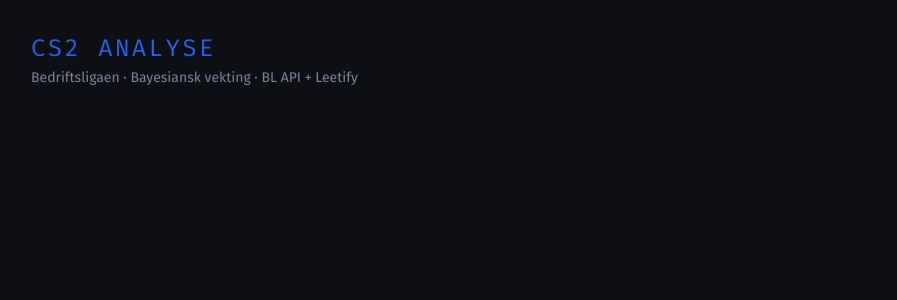
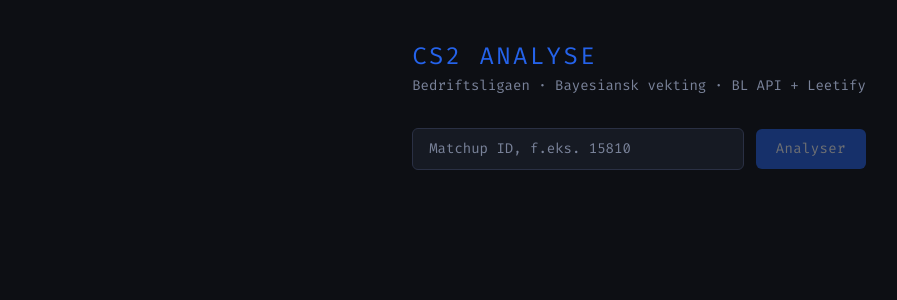
Before and after one commit to marsvar/cs2_data_analytics, a Next.js app in the folder cs2-app/: page / in a window 1280 px wide. Shown: the top 300 px of the page, without its empty margins (1-898 px from the left). Built offline with nearby package versions, Linux system fonts and the light colour scheme.

Commit message:
feat: add dark tactical search UI with power ranking bars and team display

```diff
--- a/cs2-app/app/page.tsx
+++ b/cs2-app/app/page.tsx
@@ -1,12 +1,245 @@
+'use client'
+
+import { useMemo, useState } from 'react'
+import type { AnalyzeResponse, PlayerAnalysis, Team } from '@/lib/types'
+
+// ── Helpers ────────────────────────────────────────────────────────────────
+
+function scoreColor(score: number): string {
+  if (score >= 0.7) return 'var(--color-success)'
+  if (score >= 0.5) return 'var(--color-warning)'
+  return 'var(--color-danger)'
+}
+
+// ── Sub-components (module level) ──────────────────────────────────────────
+
+function DataBadge({ source }: { source: PlayerAnalysis['data_source'] }) {
+  const config = {
+    bl: { label: 'BL', className: 'bg-accent/20 text-accent' },
+    leetify: { label: 'Leetify', className: 'bg-success/20 text-success' },
+    combined: { label: 'BL+L', className: 'bg-purple-500/20 text-purple-300' },
+  }
+  const { label, className } = config[source]
+  return (
+    <span className={`text-[10px] font-mono px-1.5 py-0.5 rounded ${className}`}>
+      {label}
+    </span>
+  )
+}
+
+function PlayerRow({ player }: { player: PlayerAnalysis }) {
+  const displayScore = (player.score * 10).toFixed(2)
+  const displayCI = (player.ci * 10).toFixed(2)
+
+  return (
+    <div className="flex items-center gap-2 py-1.5 border-b border-border/40 last:border-0">
+      {/* Name */}
+      <span className="w-28 shrink-0 font-mono text-xs text-text truncate">
+        {player.name}
+      </span>
+
+      {/* Power bar */}
+      <div className="relative flex-1 h-1 bg-surface2 rounded-full mx-2">
+        <div
+          className="absolute inset-y-0 left-0 rounded-full transition-all"
+          style={{ width: `${player.score * 100}%`, background: scoreColor(player.score) }}
+        />
+      </div>
+
+      {/* Score ±CI */}
+      <span
+        className="w-20 shrink-0 font-mono text-xs text-right tabular-nums"
+        style={{ color: scoreColor(player.score) }}
+      >
+        {displayScore} <span className="text-muted">±{displayCI}</span>
+      </span>
+
+      {/* Data badge */}
+      <div className="shrink-0 w-14 flex justify-end">
+        <DataBadge source={player.data_source} />
+      </div>
+    </div>
+  )
+}
+
+function TeamCard({ team, accent }: { team: Team; accent: 'accent' | 'accent2' }) {
+  const sorted = useMemo(
+    () => [...team.players].sort((a, b) => b.score - a.score),
+    [team.players]
+  )
+
+  const headerColor = accent === 'accent' ? 'text-accent' : 'text-accent2'
+  const borderColor = accent === 'accent' ? 'border-accent/40' : 'border-accent2/40'
+
+  return (
+    <div className={`bg-surface rounded-lg border ${borderColor} p-4`}>
+      {/* Team header */}
+      <h2 className={`font-display text-sm tracking-widest uppercase mb-4 ${headerColor}`}>
+        {team.name !== '' ? team.name : 'Team'}
+      </h2>
+
+      {/* Column headings */}
+      <div className="flex items-center gap-2 mb-1 px-0">
+        <span className="w-28 shrink-0 text-[10px] font-mono text-muted uppercase tracking-wider">
+          Spiller
+        </span>
+        <span className="flex-1 mx-2 text-[10px] font-mono text-muted uppercase tracking-wider">
+          Ranking
+        </span>
+        <span className="w-20 shrink-0 text-[10px] font-mono text-muted uppercase tracking-wider text-right">
+          Score ±CI
+        </span>
+        <span className="w-14 shrink-0 text-[10px] font-mono text-muted uppercase tracking-wider text-right">
+          Kilde
+        </span>
+      </div>
+
+      {/* Player rows */}
+      <div>
+        {sorted.map((p) => (
+          <PlayerRow key={p.paradise_user_id} player={p} />
+        ))}
+      </div>
+    </div>
+  )
+}
+
+function MetaBar({ meta }: { meta: AnalyzeResponse['meta'] }) {
+  return (
+    <div className="flex flex-wrap gap-4 text-[11px] font-mono text-muted bg-surface rounded-md px-4 py-2 border border-border mb-6">
+      <span>
+        <span className="text-text">Runder:</span> {meta.rounds_fetched}
+      </span>
+      <span>
+        <span className="text-text">Leetify:</span> {meta.leetify_count}
+      </span>
+      <span>
+        <span className="text-text">Kilder:</span> {meta.data_sources.join(', ')}
+      </span>
+      <span>
+        <span className="text-text">Tid:</span> {meta.duration_ms}ms
+      </span>
+    </div>
+  )
+}
+
+function AnalysisDisplay({ result }: { result: AnalyzeResponse }) {
+  return (
+    <div className="mt-8">
+      <div className="mb-4 flex items-baseline gap-3">
+        <span className="font-display text-xs tracking-widest uppercase text-muted">
+          Matchup
+        </span>
+        <span className="font-mono text-accent text-sm">#{result.matchup_id}</span>
+      </div>
+
+      <MetaBar meta={result.meta} />
+
+      <div className="grid grid-cols-1 md:grid-cols-2 gap-6">
+        <TeamCard team={result.teams.home} accent="accent" />
+        <TeamCard team={result.teams.away} accent="accent2" />
+      </div>
+    </div>
+  )
+}
+
+// ── Page ───────────────────────────────────────────────────────────────────
+
 export default function Home() {
+  const [input, setInput] = useState('')
+  const [loading, setLoading] = useState(false)
+  const [error, setError] = useState<string | null>(null)
+  const [result, setResult] = useState<AnalyzeResponse | null>(null)
+
+  async function runAnalysis() {
+    const id = input.trim()
+    if (!id) return
+
+    setLoading(true)
+    setError(null)
+    setResult(null)
+
+    try {
+      const res = await fetch(`/api/analyze?matchup_id=${encodeURIComponent(id)}`)
+      const data = await res.json()
+
+      if (!res.ok) {
+        setError(data?.error ?? `HTTP ${res.status}`)
+      } else {
+        setResult(data as AnalyzeResponse)
+      }
+    } catch (err) {
+      setError(err instanceof Error ? err.message : 'Ukjent nettverksfeil')
+    } finally {
+      setLoading(false)
+    }
+  }
+
+  function handleKeyDown(e: React.KeyboardEvent<HTMLInputElement>) {
+    if (e.key === 'Enter') {
+      runAnalysis()
+    }
+  }
+
   return (
-    <main className="min-h-dvh p-8">
-      <h1 className="font-display text-2xl tracking-widest uppercase text-accent">
-        CS2 Analyse
-      </h1>
-      <p className="text-muted text-sm mt-1">
-        Bedriftsligaen · Bayesiansk vekting · BL API + Leetify
-      </p>
+    <main className="min-h-dvh p-6 md:p-10 max-w-5xl mx-auto">
+      {/* Header */}
+      <header className="mb-8">
+        <h1 className="font-display text-2xl tracking-widest uppercase text-accent">
+          CS2 Analyse
+        </h1>
+        <p className="text-muted text-sm mt-1 font-mono">
+          Bedriftsligaen · Bayesiansk vekting · BL API + Leetify
+        </p>
+      </header>
+
+      {/* Search form */}
+      <div className="flex gap-3 items-center">
+        <input
+          type="text"
+          value={input}
+          onChange={(e) => setInput(e.target.value)}
+          onKeyDown={handleKeyDown}
+          placeholder="Matchup ID, f.eks. 15810"
+          disabled={loading}
+          className={[
+            'flex-1 bg-surface border border-border rounded-md',
+            'px-4 py-2.5 font-mono text-sm text-text',
+            'placeholder:text-muted',
+            'focus:outline-none focus:border-accent',
+            'disabled:opacity-50',
+          ].join(' ')}
+        />
+        <button
+          onClick={runAnalysis}
+          disabled={loading || input.trim() === ''}
+          className={[
+            'px-5 py-2.5 rounded-md font-mono text-sm tracking-wide',
+            'bg-accent text-white',
+            'hover:bg-accent/80 transition-colors',
+            'disabled:opacity-40 disabled:cursor-not-allowed',
+          ].join(' ')}
+        >
+          {loading ? 'Analyserer…' : 'Analyser'}
+        </button>
+      </div>
+
+      {/* Loading state */}
+      {loading ? (
+        <p className="mt-6 font-mono text-xs text-muted animate-pulse">
+          Henter kampdata og Leetify-profiler…
+        </p>
+      ) : null}
+
+      {/* Error state */}
+      {error !== null ? (
+        <p className="mt-6 font-mono text-xs text-danger">
+          Feil: {error}
+        </p>
+      ) : null}
+
+      {/* Result */}
+      {result !== null ? <AnalysisDisplay result={result} /> : null}
     </main>
   )
 }
```
Also changed, not shown: 2 other files (tests, documents, lock files or other folders).
